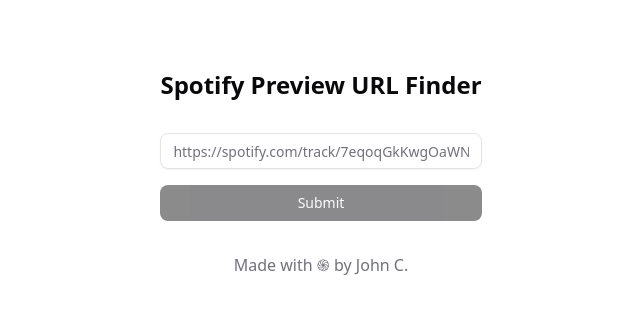
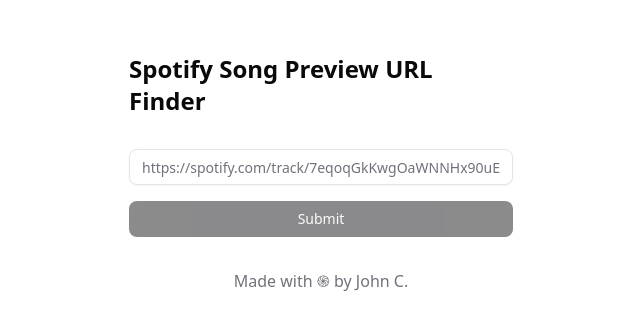
Before and after one commit to JTCHE/spotify-preview-url-finder, a Next.js app: page / in a window 1280 px wide. Shown: the part 227-556 px from the top of the page, without its empty margins (319-959 px from the left). Built offline with nearby package versions, Linux system fonts and the light colour scheme.

Commit message:
feat: adjusted page heading to better reflect project's goal

```diff
--- a/app/(index)/page.tsx
+++ b/app/(index)/page.tsx
@@ -62,7 +62,7 @@
   return (
     <main className="flex min-h-screen flex-col items-center justify-center p-8 gap-8">
       <section className="max-w-sm space-y-8">
-        <h1 className="text-2xl font-bold">Spotify Preview URL Finder</h1>
+        <h1 className="text-2xl font-bold">Spotify Song Preview URL Finder</h1>
 
         <SpotifyInput onSubmit={handleSubmit} loading={loading} />
 
```
